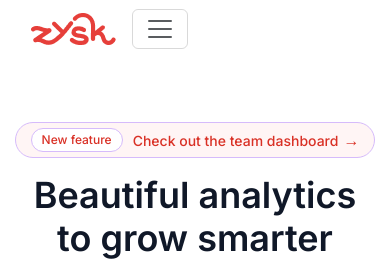
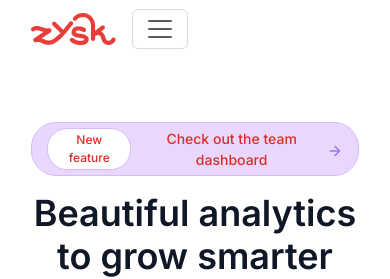
Before and after one commit to prateekjain624/zysk-technology, a React (Vite) app: page / in a window 390 px wide. Shown: the top 279 px of the page. Built offline with nearby package versions, Linux system fonts and the light colour scheme.

Commit message:
changes done

```diff
--- a/src/App.css
+++ b/src/App.css
@@ -194,7 +194,7 @@
   }
   .announcement-banner {
     border: 1px solid rgba(214, 187, 251, 1);
-    margin-inline: -30px;
+    background-color: rgba(233, 215, 254, 1);
     margin-bottom: 0;
   }
 
@@ -218,6 +218,10 @@
 
   .logo-container {
     gap: 20px;
+  }
+
+  .arrow {
+    color: rgba(158, 119, 237, 1);
   }
 
   .new-feature {
--- a/src/components/Hero.jsx
+++ b/src/components/Hero.jsx
@@ -6,6 +6,7 @@ import globalbank from "../images/globalbank.png";
 import lightbox from "../images/lightbox.png";
 import nietzsche from "../images/neitzche.png";
 import spherule from "../images/speherule.png";
+import arrowright from "../images/arrow-right.png";
 
 const Hero = () => {
   return (
@@ -14,7 +15,10 @@ const Hero = () => {
         <div className="announcement-banner">
           <span className="new-feature">New feature</span>
           <a href="#" className="announcement-link">
-            Check out the team dashboard <span className="arrow">→</span>
+            Check out the team dashboard{" "}
+            <span className="arrow">
+              <img src={arrowright} alt="" />
+            </span>
           </a>
         </div>
         <h1 className="headline">Beautiful analytics to grow smarter</h1>
```
Also changed, not shown: src/images/arrow-right.png (added).
